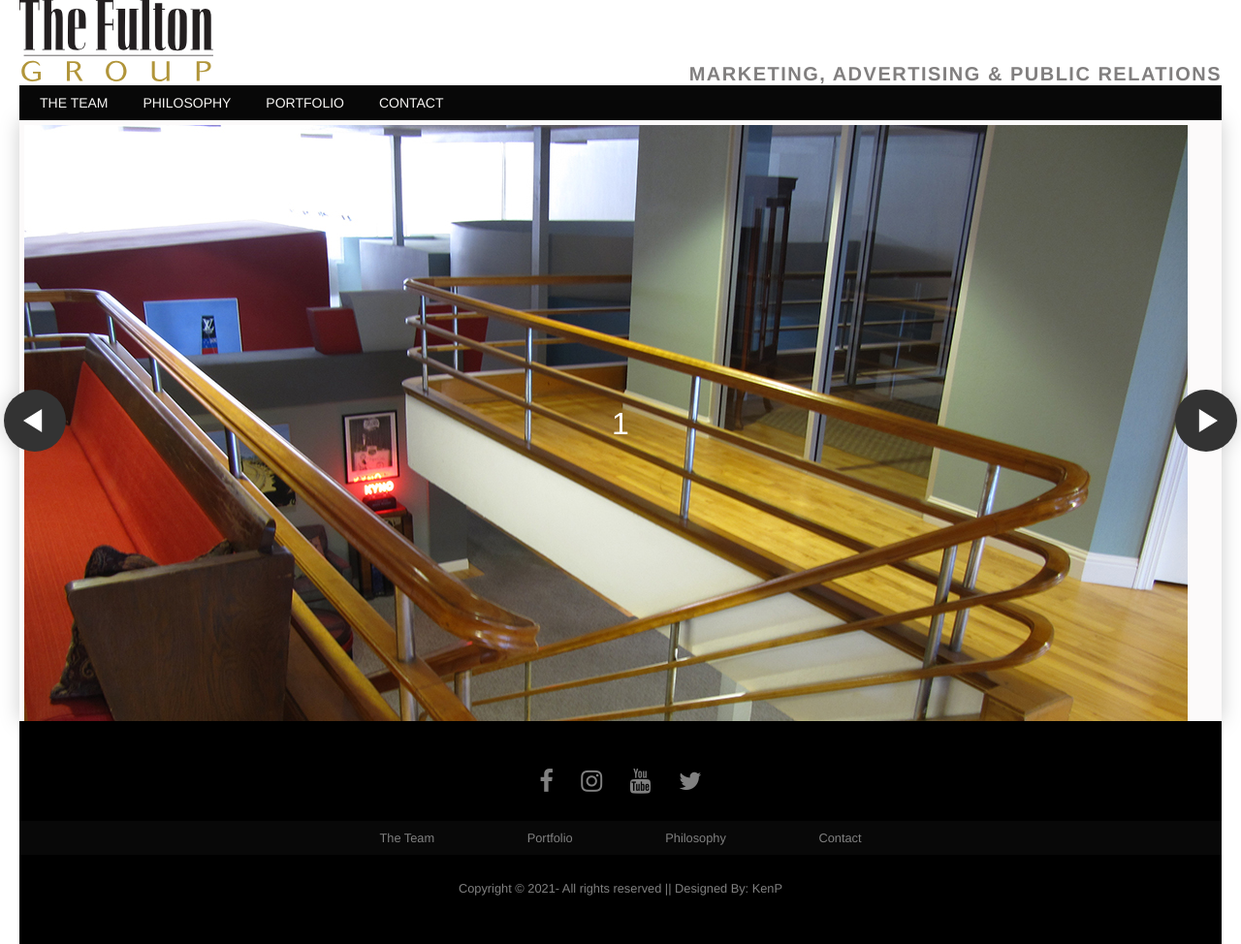
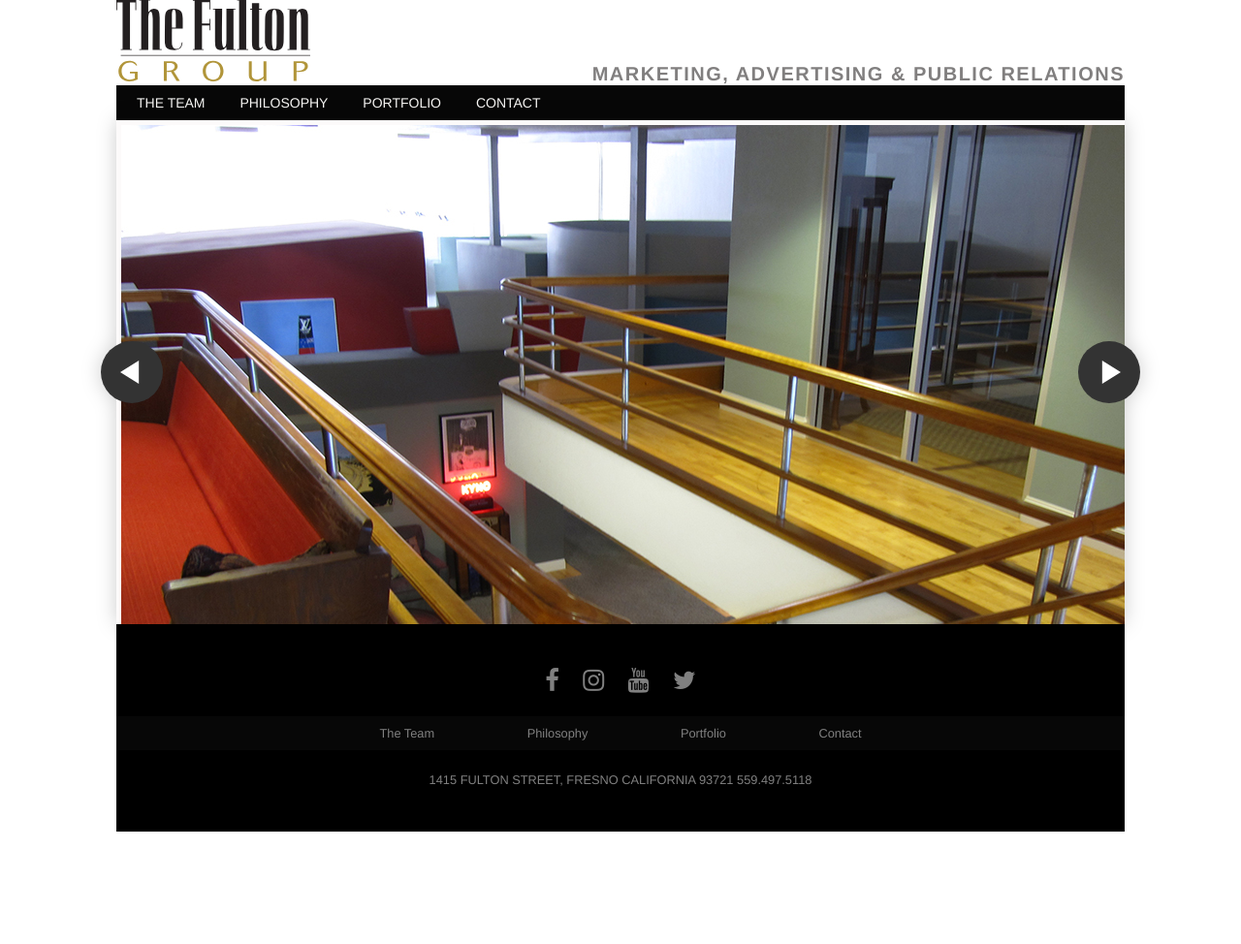
Before and after one commit to kenprather/fultongroupsite, a plain HTML site: page index.html in a window 1280 px wide. Shown: the whole page at 97% size. After the commit the page ends 858 px from the top, so only its background shows below. Drawn offline with Linux system fonts and the light colour scheme.

Commit message:
more refinement

```diff
--- a/contactstyles.css
+++ b/contactstyles.css
@@ -6,6 +6,12 @@
     scrollbar-color: transparent transparent; /* thumb and track color */
     scrollbar-width: 0px;
     -ms-overflow-style: none;
+}
+
+body{
+	max-width: 1080px;
+	margin: 0 auto !important;
+	float: none !important;
 }
 ul{
     background-color:rgb(8, 8, 8);
@@ -70,7 +76,7 @@ li a:hover{
 }
 
 body {
-  font-family: "Roboto", Helvetica, Arial, sans-serif;
+  font-family: 'Franklin Gothic Medium', 'Arial Narrow', Arial, sans-serif;
   font-weight: 100;
   font-size: 12px;
   line-height: 30px;
@@ -80,6 +86,7 @@ body {
 
 .container {
   max-width: 400px;
+  max-height: 800px;
   width: 100%;
   margin: 0 auto;
   position: relative;
@@ -90,8 +97,9 @@ body {
 #contact input[type="tel"],
 #contact input[type="url"],
 #contact textarea,
-#contact button[type="submit"] {
-  font: 400 12px/16px "Roboto", Helvetica, Arial, sans-serif;
+#contact button[type="submit"]
+{
+  font: 400 12px/16px 'Franklin Gothic Medium', 'Arial Narrow', Arial, sans-serif;
 }
 
 #contact {
@@ -105,7 +113,7 @@ body {
   display: block;
   font-size: 30px;
   font-weight: 300;
-  margin-bottom: 10px;
+  margin-bottom: 20px;
 }
 
 #contact h4 {
@@ -203,7 +211,7 @@ fieldset {
   .footer{
   background:#000;
   padding:30px 0px;
-  font-family: 'Play', sans-serif;
+  font-family: 'Franklin Gothic Medium', 'Arial Narrow', Arial, sans-serif;
   text-align:center;
   }
 
--- a/index.html
+++ b/index.html
@@ -12,7 +12,7 @@
     <title>FultonGroup</title>
 </head>
 <body>
-<a href="#" target="_blank"><img class="logo" src ="images/FGlogo2.svg"></a>
+<a href="index.html" target="_blank"><img class="logo" src ="images/FGlogo2.svg"></a>
 <h1 class= "topheader" style="font-size: 20px;">MARKETING, ADVERTISING & PUBLIC RELATIONS</h1>
 
 <div class="navbar">
@@ -101,15 +101,16 @@
 
 <div class="row">
 <ul>
-<li><a href="#">The Team</a></li>
-<li><a href="#">Portfolio</a></li>
-<li><a href="#">Philosophy</a></li>
-<li><a href="#">Contact</a></li>
+<li><a href="http://www.957thefox.com">The Team</a></li>
+<li><a href="http://www.newrock1041.fm">Philosophy</a></li>
+<li><a href="portfolio.html">Portfolio</a></li>
+<li><a href="contact.html">Contact</a></li>
 </ul>
 </div>
 
+<div>
   <div class="row">
-Copyright © 2021- All rights reserved || Designed By: KenP
+    1415 FULTON STREET, FRESNO CALIFORNIA 93721 559.497.5118
     </div>
     </div>
     </footer>
--- a/portfoliostyles.css
+++ b/portfoliostyles.css
@@ -6,6 +6,12 @@
     scrollbar-color: transparent transparent; /* thumb and track color */
     scrollbar-width: 0px;
     -ms-overflow-style: none;
+}
+
+body{
+	max-width: 1080px;
+	margin: 0 auto !important;
+	float: none !important;
 }
 ul{
     background-color:rgb(8, 8, 8);
@@ -104,7 +110,7 @@ body {
 
   margin: 0 auto;
   padding: 0 1.25rem;
-  font-family: 'Lato', sans-serif;
+  font-family: 'Franklin Gothic Medium', 'Arial Narrow', Arial, sans-serif;
 }
 
 
@@ -165,7 +171,7 @@ ul, li {
   top: 50%;
   left: 50%;
   transform: translate3d(-50%,-40%,70px);
-  color: #fff;
+  color: transparent;
   font-size: 2em;
 }
 
@@ -278,7 +284,7 @@ ul, li {
   .footer{
   background:#000;
   padding:30px 0px;
-  font-family: 'Play', sans-serif;
+  font-family: 'Franklin Gothic Medium', 'Arial Narrow', Arial, sans-serif;
   text-align:center;
   }
 
--- a/styles.css
+++ b/styles.css
@@ -1,3 +1,4 @@
+
 *{
     margin: 0px;
     padding: 0px;
@@ -5,10 +6,14 @@
     box-sizing: border-box;
     scrollbar-color: transparent transparent; /* thumb and track color */
     scrollbar-width: 0px;
-    -ms-overflow-style: none;
+}
+body{
+	max-width: 1080px;
+	margin: 0 auto !important;
+	float: none !important;
 }
 ul{
-    background-color:rgb(8, 8, 8);
+    background-color:rgb(7, 7, 7);
     padding: 10px;
 }
 li{
@@ -32,11 +37,11 @@ li a:link{
 }
 
 li a:visited{
-    color:rgb(127, 128, 127)
+    color:rgb(151, 118, 55);
 }
 
 li a:hover{
-    background-color:rgb(139, 113, 63);
+    background-color:rgb(104, 103, 102);
     color: #fff;
 }
 
@@ -104,7 +109,7 @@ body {
 
   margin: 0 auto;
   padding: 0 1.25rem;
-  font-family: 'Lato', sans-serif;
+  font-family: 'Franklin Gothic Medium', 'Arial Narrow', Arial, sans-serif;
 }
 
 
@@ -165,7 +170,7 @@ ul, li {
   top: 50%;
   left: 50%;
   transform: translate3d(-50%,-40%,70px);
-  color: #fff;
+  color: transparent;
   font-size: 2em;
 }
 
@@ -217,8 +222,8 @@ ul, li {
 
 .carousel__navigation-button {
   display: inline-block;
-  width: 1.5rem;
-  height: 1.5rem;
+  width: .5rem;
+  height: .5rem;
   background-color: #333;
   background-clip: content-box;
   border: 0.25rem solid transparent;
@@ -278,7 +283,7 @@ ul, li {
   .footer{
   background:#000;
   padding:30px 0px;
-  font-family: 'Play', sans-serif;
+  font-family: 'Franklin Gothic Medium', 'Arial Narrow', Arial, sans-serif;
   text-align:center;
   }
 
@@ -288,6 +293,7 @@ ul, li {
   padding:0.6% 0%;
   color:gray;
   font-size:0.8em;
+
   }
 
   .footer .row a{
@@ -326,5 +332,5 @@ ul, li {
   }
   .footer .row a i{
   margin:0% 3%;
-  }
-  }
+}
+}
```
Also changed, not shown: contact.html (+8 -9 lines), portfolio.html (+6 -6 lines). Lines whose indentation alone changed are shown as unchanged.
